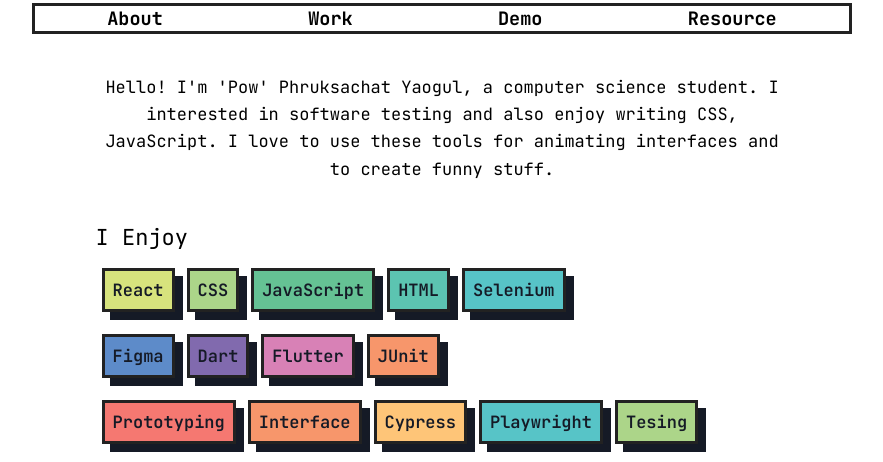
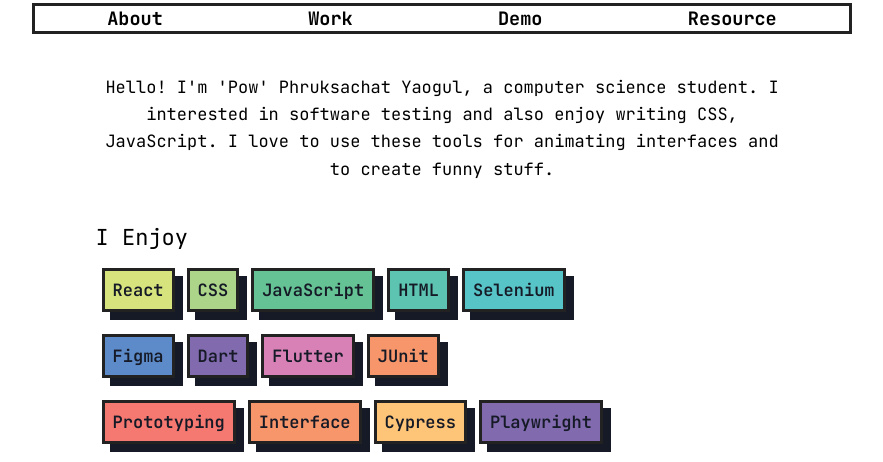
Before and after one commit to powtd/pow.github.io, a plain HTML site: page index.html in a window 1280 px wide. Shown: the part 105-567 px from the top of the page, without its empty margins (198-1081 px from the left). Drawn offline with Linux system fonts and the light colour scheme; a script that the page names is missing.

Commit message:
Update index.html

```diff
--- a/index.html
+++ b/index.html
@@ -52,8 +52,8 @@
             <div class="tag-item i9">Prototyping</div>
             <div class="tag-item i10">Interface</div>
             <div class="tag-item i11">Cypress</div>
-            <div class="tag-item i5">Playwright</div>
-            <div class="tag-item i2">Tesing</div>
+            <div class="tag-item i7">Playwright</div>
+
         </div>
     </section>
 
```
